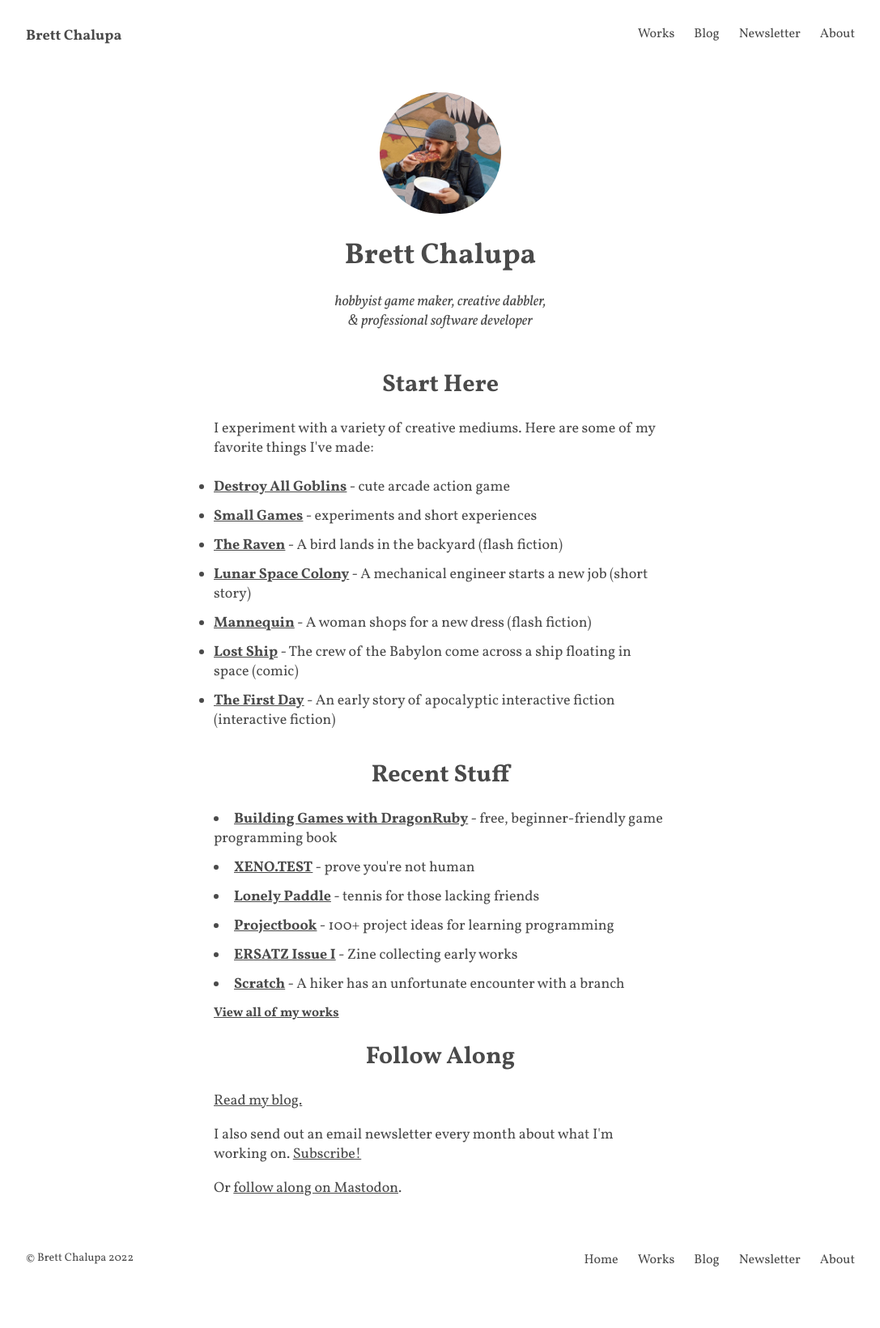
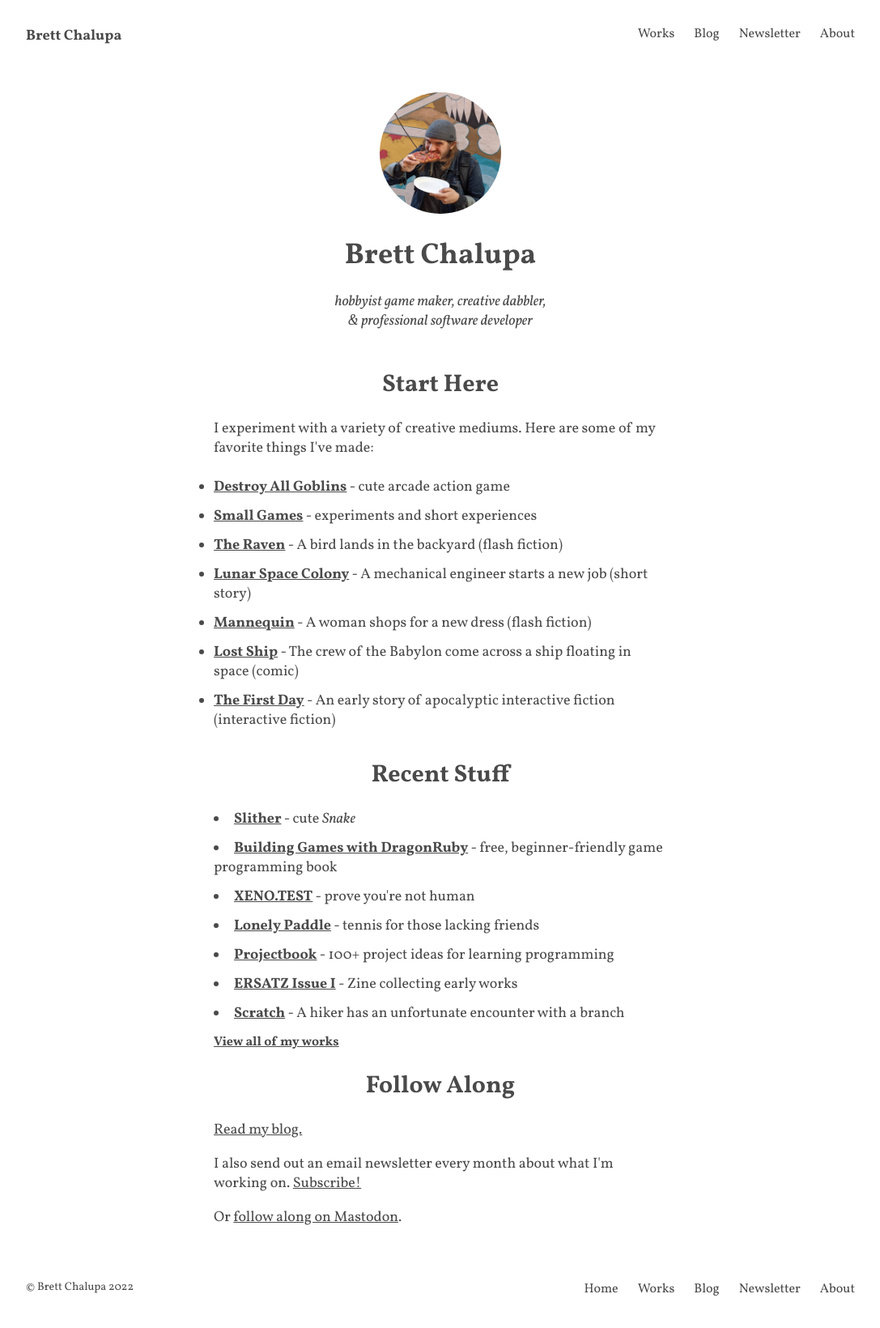
Before and after one commit to brettchalupa/brettchalupa.github.io, a Jekyll site: the page built from index.html, in a window 1280 px wide. Shown: the whole page at 81% size, without its empty margins (96-1183 px from the left). Built offline with Jekyll 4.4.1, drawn with Linux system fonts in a browser that asks for light colours; before the commit the page ends 1604 px from its top, so only the background shows below that.

Commit message:
chore: add slither to homepage

```diff
--- a/index.html
+++ b/index.html
@@ -52,6 +52,10 @@ layout: default
     <h2>Recent Stuff</h2>
 
     <li>
+      <a href="/slither"><strong>Slither</strong></a> - cute <em>Snake</em>
+    </li>
+
+    <li>
       <a href="https://book.dragonriders.community"><strong>Building Games with DragonRuby</strong></a> - free, beginner-friendly game programming book
     </li>
 
```
